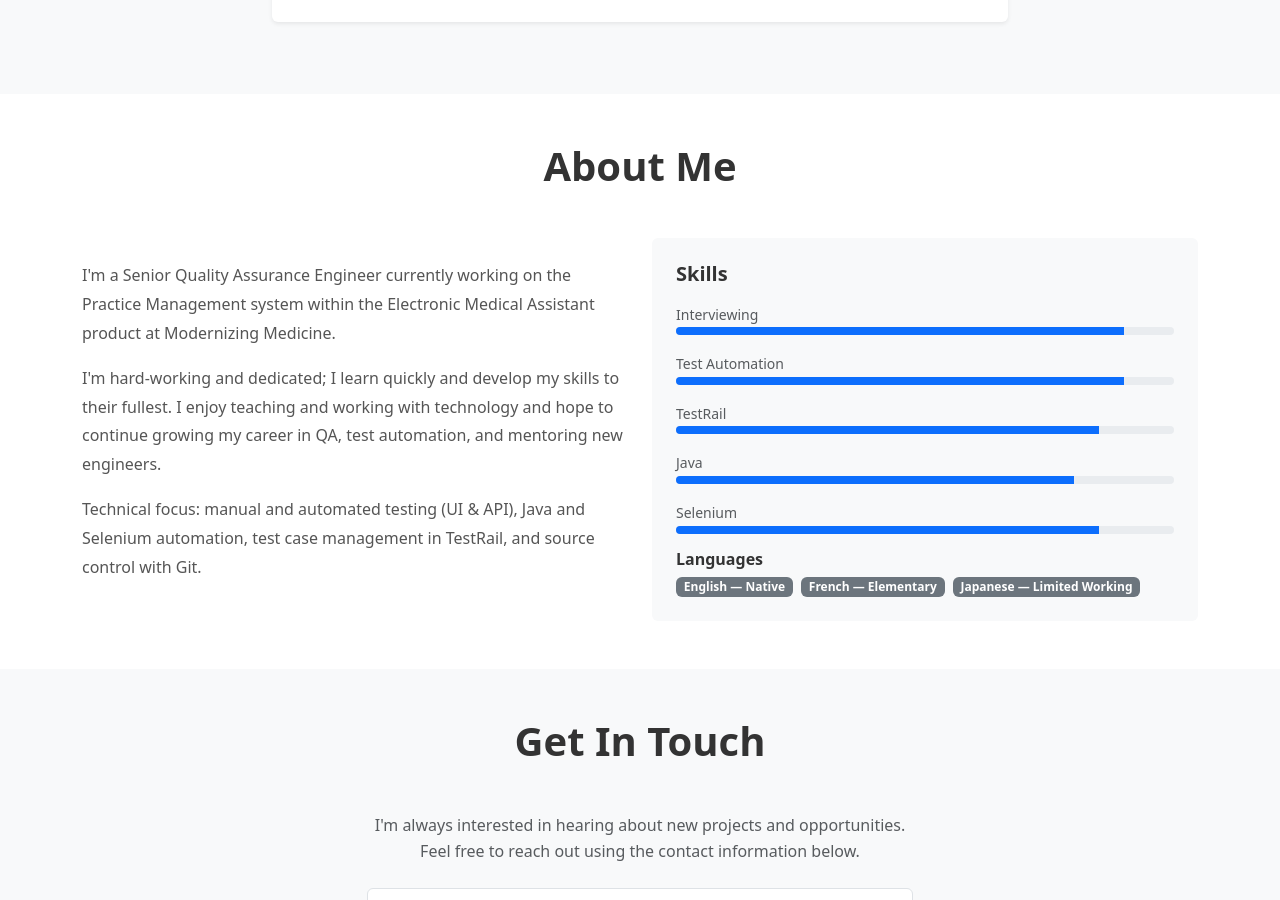
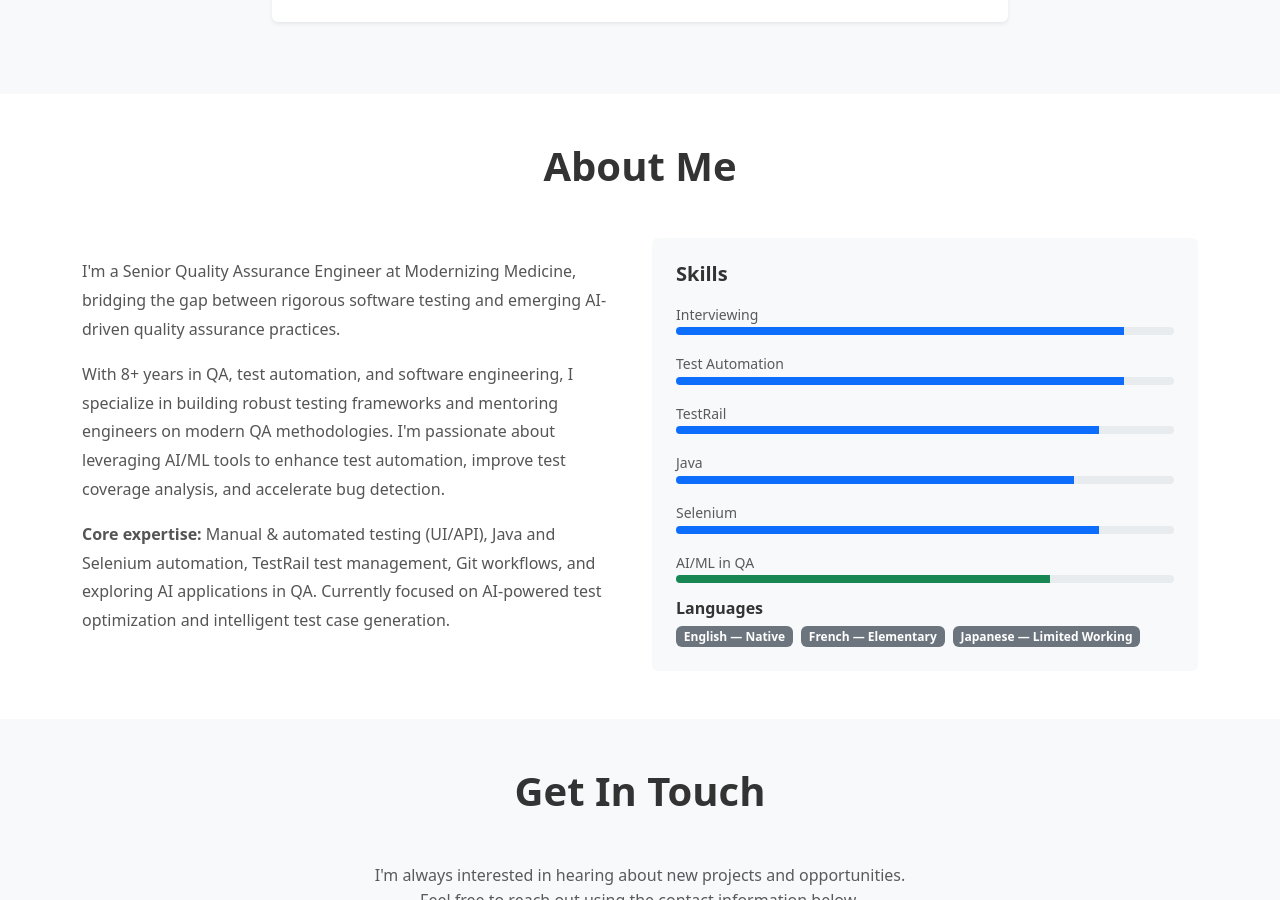
Before and after one commit to Ninjinkai/ninjinkai.github.io, a Jekyll site: the page built from index.md, in a window 1280 px wide and 900 px high, scrolled down 2502 px. Built offline with Jekyll 4.4.1, drawn with Linux system fonts in a browser that asks for light colours.

Commit message:
Enhance About section with AI/ML focus and more impactful copy

```diff
--- a/_includes/about.html
+++ b/_includes/about.html
@@ -4,9 +4,9 @@
         <h2 class="display-6 fw-bold mb-5 text-center">About Me</h2>
         <div class="row align-items-center">
             <div class="col-lg-6 mb-4 mb-lg-0">
-                <p class="lead mb-3">I'm a Senior Quality Assurance Engineer currently working on the Practice Management system within the Electronic Medical Assistant product at Modernizing Medicine.</p>
-                <p>I'm hard-working and dedicated; I learn quickly and develop my skills to their fullest. I enjoy teaching and working with technology and hope to continue growing my career in QA, test automation, and mentoring new engineers.</p>
-                <p>Technical focus: manual and automated testing (UI &amp; API), Java and Selenium automation, test case management in TestRail, and source control with Git.</p>
+                <p class="lead mb-3">I'm a Senior Quality Assurance Engineer at Modernizing Medicine, bridging the gap between rigorous software testing and emerging AI-driven quality assurance practices.</p>
+                <p>With 8+ years in QA, test automation, and software engineering, I specialize in building robust testing frameworks and mentoring engineers on modern QA methodologies. I'm passionate about leveraging AI/ML tools to enhance test automation, improve test coverage analysis, and accelerate bug detection.</p>
+                <p><strong>Core expertise:</strong> Manual &amp; automated testing (UI/API), Java and Selenium automation, TestRail test management, Git workflows, and exploring AI applications in QA. Currently focused on AI-powered test optimization and intelligent test case generation.</p>
             </div>
             <div class="col-lg-6">
                 <div class="bg-light p-4 rounded">
@@ -41,6 +41,12 @@
                             <div class="progress-bar" style="width: 85%"></div>
                         </div>
                     </div>
+                    <div class="mb-3">
+                        <small class="text-muted">AI/ML in QA</small>
+                        <div class="progress" role="progressbar" aria-valuenow="75" aria-valuemin="0" aria-valuemax="100">
+                            <div class="progress-bar bg-success" style="width: 75%"></div>
+                        </div>
+                    </div>
                     <div class="mt-3">
                         <h6 class="fw-semibold">Languages</h6>
                         <div class="d-flex gap-2 mt-2">
```
